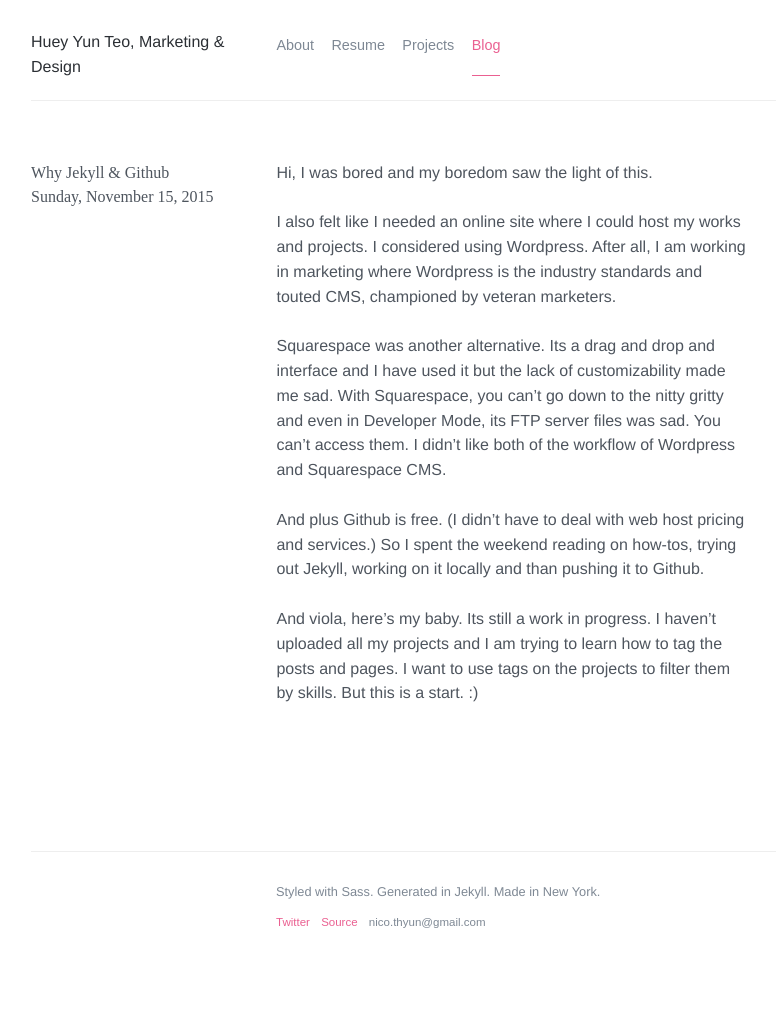
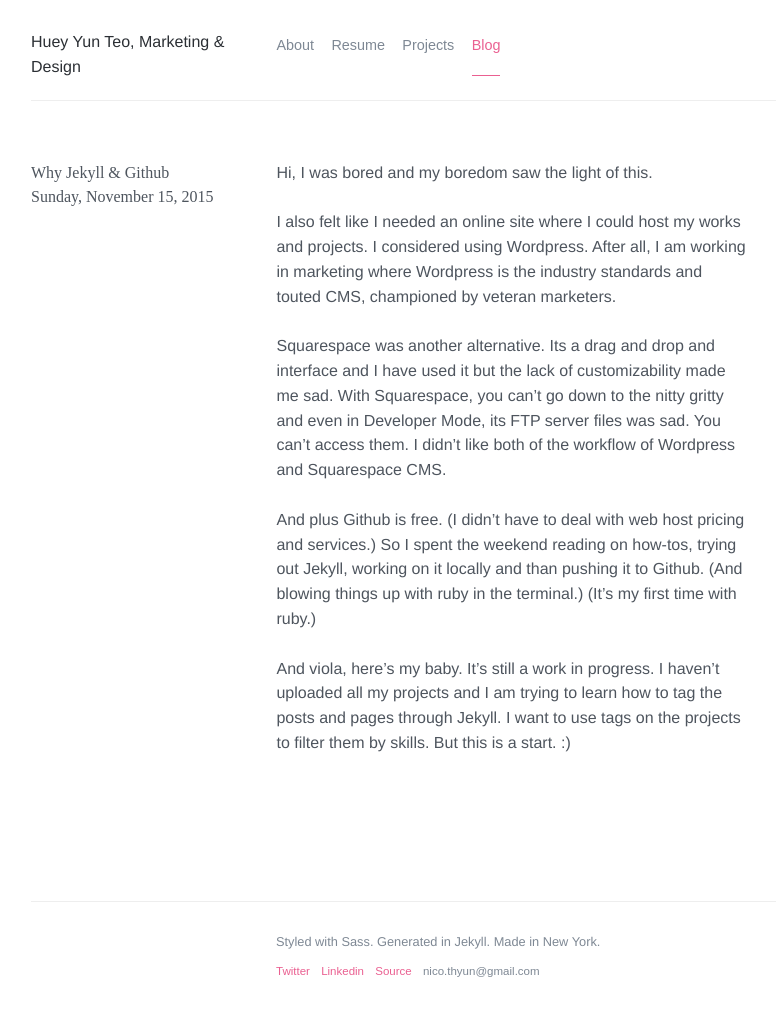
Before and after one commit to afivos/afivos.com, a Jekyll site: the page built from _posts/2015-11-15-jekyll.md, in a window 1280 px wide. Shown: the whole page, without its empty margins (129-905 px from the left). Built offline with Jekyll 4.4.1, drawn with Linux system fonts in a browser that asks for light colours; nearby versions of some CDN libraries; comment, search, counter and statistics services are not loaded; before the commit the page ends 985 px from its top, so only the background shows below that.

Commit message:
add linked link + edit blog

```diff
--- a/_includes/footer.html
+++ b/_includes/footer.html
@@ -8,6 +8,7 @@
 				<!--© <script type="text/javascript">document.write(new Date().getFullYear());</script> {{ site.name }}.--> Styled with Sass. Generated in Jekyll. Made in New York.
 				<ul class="list-inline">
 					<li><a href="https://twitter.com/{{ site.twitter }}">Twitter</a></li>
+					<li><a href="http://sg.linkedin.com/in/hueyyunteo">Linkedin</a></li>
 					<li><a href="http://github.com/{{ site.github }}/{{ site.github }}.com">Source</a></li>
 					<li><span id="email"></span></li>
 				</ul>
--- a/_posts/2015-11-15-jekyll.md
+++ b/_posts/2015-11-15-jekyll.md
@@ -15,6 +15,6 @@ I also felt like I needed an online site where I could host my works and project
 
 Squarespace was another alternative. Its a drag and drop and interface and I have used it but the lack of customizability made me sad. With Squarespace, you can't go down to the nitty gritty and even in Developer Mode, its FTP server files was sad. You can't access them. I didn't like both of the workflow  of Wordpress and Squarespace CMS.
 
-And plus Github is free. (I didn't have to deal with web host pricing and services.) So I spent the weekend reading on how-tos, trying out Jekyll, working on it locally and than pushing it to Github.
+And plus Github is free. (I didn't have to deal with web host pricing and services.) So I spent the weekend reading on how-tos, trying out Jekyll, working on it locally and than pushing it to Github. (And blowing things up with ruby in the terminal.) (It's my first time with ruby.)
 
-And viola, here's my baby. Its still a work in progress. I haven't uploaded all my projects and I am trying to learn how to tag the posts and pages. I want to use tags on the projects to filter them by skills. But this is a start. :)
+And viola, here's my baby. It's still a work in progress. I haven't uploaded all my projects and I am trying to learn how to tag the posts and pages through Jekyll. I want to use tags on the projects to filter them by skills. But this is a start. :)
```
